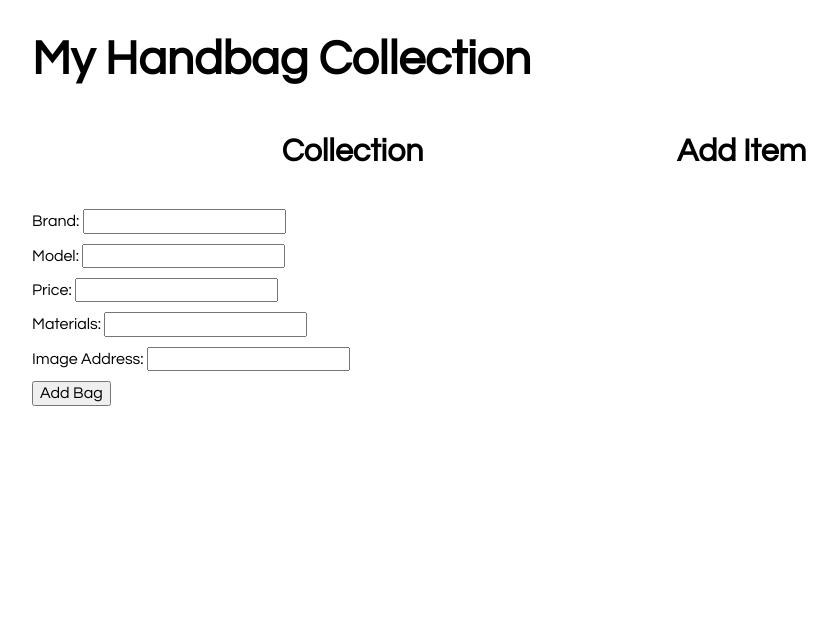
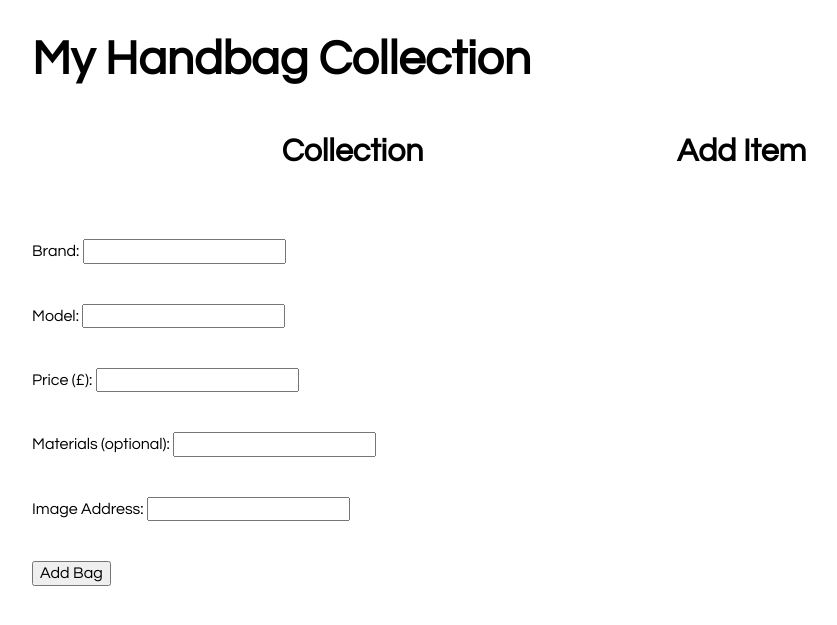
Before and after one commit to isabellaaston/CollectionsApp, a PHP site: page /addBag.php in a window 1280 px wide. Shown: the top 625 px of the page, without its empty margins (96-933 px from the left). Run offline with PHP 8.4, Linux system fonts and the light colour scheme.

Commit message:
form front-end

```diff
--- a/addBag.php
+++ b/addBag.php
@@ -19,23 +19,23 @@
         <form method ="post">
             <div>
                 <label>Brand: </label>
-                <input type="text" name="brand"/><br>
+                <input type="text" name="brand" required/><br>
             </div>
             <div>
                 <label>Model: </label>
-                <input type="text" name ="model"/><br>
+                <input type="text" name ="model" required/><br>
             </div>
             <div>
-                <label>Price: </label>
-                <input type="text" name ="price"/><br>
+                <label>Price (£): </label>
+                <input type="text" name ="price" required/><br>
             </div>
             <div>
-                <label>Materials: </label>
+                <label>Materials (optional): </label>
                 <input type="text" name ="materials"/><br>
             </div>
             <div>
                 <label>Image Address: </label>
-                <input type="text" name ="image address"/><br>
+                <input type="url" name ="image address" required/><br>
             </div>
             <input type ="submit" value="Add Bag"/>
         </form>
--- a/index.php
+++ b/index.php
@@ -7,7 +7,6 @@
     <head>
         <link rel="stylesheet" type="text/css" href="normalize.css">
         <link rel="stylesheet" type="text/css" href="style.css">
-        <link href="https://fonts.googleapis.com/css?family=Fjalla+One&display=swap" rel="stylesheet">
         <link href="https://fonts.googleapis.com/css?family=Questrial&display=swap" rel="stylesheet">
         <title>My Collection</title>
     </head>
--- a/style.css
+++ b/style.css
@@ -52,5 +52,5 @@ h2 {
     padding-left: 5%;
 }
 div {
-    margin: 0 0 10px 0;
+    margin: 0 0 40px 0;
 }
```
